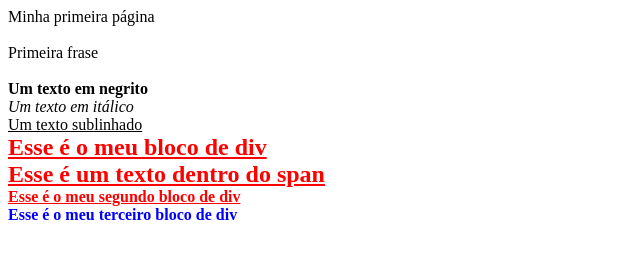
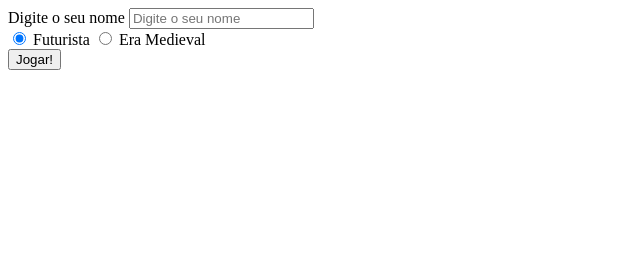
Before and after one commit to paulosalvatore/Ocean_Python_HTML_CSS_30_09_2020, a plain HTML site: page index.html in a window 1280 px wide. Shown: the whole page, without its empty margins (0-640 px from the left). Drawn offline with Linux system fonts and the light colour scheme.

Commit message:
Formulário do jogo criado

```diff
--- a/index.html
+++ b/index.html
@@ -3,34 +3,30 @@
 <head>
     <meta charset="UTF-8">
     <meta name="viewport" content="width=device-width, initial-scale=1.0">
-    <title>Document</title>
-    <link rel="stylesheet" href="style.css">
+    <title>Jogo do Ocean com Python</title>
 </head>
 <body>
-    <!-- Comentários não são exibidos na página -->
+    <div class="jogo">
+        <form method="post">
 
-    Minha primeira página<br>
-    <br>
-    Primeira frase<br>
-    <br>
-    <b>Um texto em negrito</b><br>
-    <i>Um texto em itálico</i><br>
-    <u>Um texto sublinhado</u><br>
+            <div class="jogo__input">
+                <label for="nome_jogador">Digite o seu nome</label>
+                <input type="text" name="nome_jogador" id="nome_jogador" placeholder="Digite o seu nome" required>
+            </div>
 
-    <!-- Div é bloco utilizado como grupo de informações -->
+            <div class="jogo__input">
+                <input type="radio" name="escolha" id="escolha1" value="futurista" checked>
+                <label for="escolha1">Futurista</label>
 
-    <div id="bloco_principal" class="blocos_informacao">
-        Esse é o meu bloco de div<br>
+                <input type="radio" name="escolha" id="escolha2" value="medieval">
+                <label for="escolha2">Era Medieval</label>
+            </div>
 
-        <span>Esse é um texto dentro do span</span>
-    </div>
+            <div class="jogo__input">
+                <input type="submit" class="jogo__botao" value="Jogar!">
+            </div>
 
-    <div class="blocos_informacao">
-        Esse é o meu segundo bloco de div
-    </div>
-
-    <div class="blocos_imagem">
-        Esse é o meu terceiro bloco de div
+        </form>
     </div>
 </body>
 </html>
```
